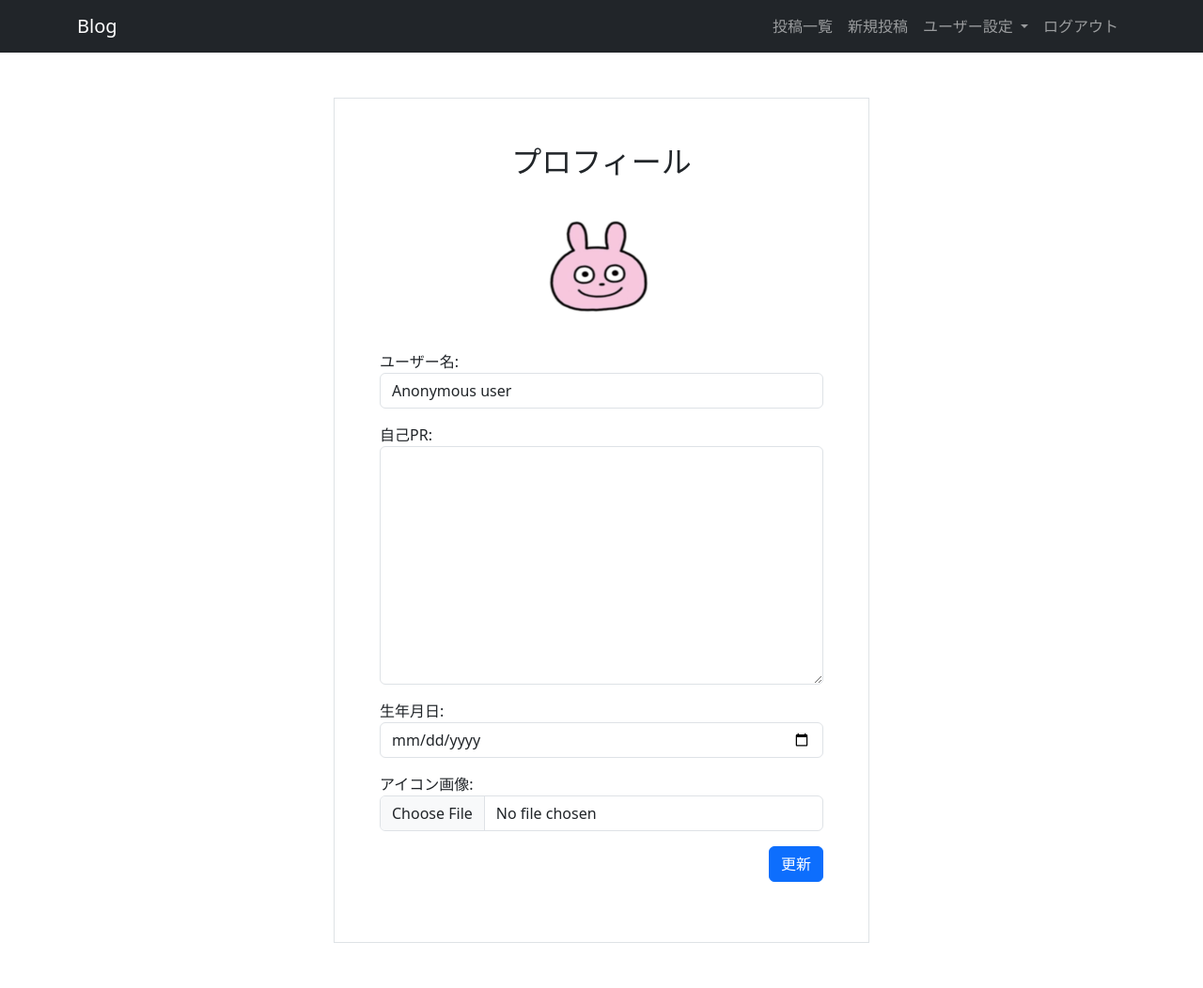
After one commit to stkch0832/blog_class, a Django app: page /accounts/profile/ in a window 1280 px wide. The commit adds this page. Shown: the whole page at 94% size. Run offline with Django 4.2, Linux system fonts and the light colour scheme; the visitor is signed in with stand-in values (Sample User, id 1); data comes from the database, SQL or seed files in the repository; some libraries are stand-ins or nearby versions.

Commit message:
Add: Profile

```diff
--- a/accounts/forms.py
+++ b/accounts/forms.py
@@ -0,0 +1,48 @@
+from django import forms
+from django.contrib.auth import get_user_model
+from .models import Profile
+from datetime import date
+
+User = get_user_model()
+
+
+class ProfileForm(forms.ModelForm):
+    introduction = forms.CharField(
+        label='自己PR',
+        required=False,
+        widget=forms.Textarea()
+    )
+
+    birth = forms.DateField(
+        label='生年月日',
+        required=False,
+        widget=forms.NumberInput(attrs={
+            'type': 'date',
+        })
+    )
+
+
+    def __init__(self, *args, **kwargs):
+        for field in self.base_fields.values():
+            field.widget.attrs["class"] = "form-control"
+        super().__init__(*args, **kwargs)
+
+    def clean_birth(self):
+        birth = self.cleaned_data["birth"]
+        today = date.today()
+        if birth is not None and birth >= today:
+            raise forms.ValidationError('正しい日付を入力してください')
+
+        return birth
+
+    def clean_image(self):
+        image = self.cleaned_data["image"]
+        if image == False:
+            image = ""
+
+        return image
+
+
+    class Meta:
+        model = Profile
+        exclude = ('user',)
--- a/accounts/models.py
+++ b/accounts/models.py
@@ -2,8 +2,15 @@ from django.db import models
 from django.contrib.auth.models import (
     BaseUserManager, AbstractBaseUser, PermissionsMixin
 )
+from datetime import date
+import os
+from django.dispatch import receiver
+from django.db.models.signals import post_save
 
 
+"""
+User
+"""
 class UserManager(BaseUserManager):
     def create_user(self, email, password=None):
         if not email:
@@ -36,7 +43,7 @@ class User(AbstractBaseUser, PermissionsMixin):
         unique=True,
     )
     registered_at = models.DateTimeField(
-        verbose_name='登録日時' ,
+        verbose_name='登録日時',
         auto_now_add=True,)
     is_active = models.BooleanField(default=True)
     is_staff = models.BooleanField(default=False)
@@ -51,3 +58,65 @@ class User(AbstractBaseUser, PermissionsMixin):
 
     def __str__(self):
         return self.email
+
+
+"""
+Profile
+"""
+def upload_image_to(instance, filename):
+    image_id = str(instance.user.id)
+    return os.path.join('account', 'user_image', image_id, filename)
+
+
+class Profile(models.Model):
+    user = models.OneToOneField(
+        User, primary_key=True, on_delete=models.CASCADE)
+
+    username = models.CharField(
+        verbose_name='ユーザー名',
+        max_length=50,
+        default='Anonymous user',
+        blank=True,
+    )
+
+    introduction = models.CharField(
+        verbose_name='自己PR',
+        max_length=255,
+        default='',
+        null=True,
+        blank=True
+    )
+
+    birth = models.DateField(
+        verbose_name='生年月日',
+        null=True,
+        blank=True
+    )
+
+    @property
+    def age(self):
+        if self.birth:
+            today = date.today()
+            return today.year - self.birth.year - ((today.month, today.day) < (self.birth.month, self.birth.day))
+        else:
+            return
+
+    image = models.ImageField(
+        verbose_name='アイコン画像',
+        upload_to=upload_image_to,
+        default='',
+        null=True,
+        blank=True
+    )
+
+    created_at = models.DateTimeField(auto_now_add=True)
+    updated_at = models.DateTimeField(auto_now=True)
+
+    def __str__(self):
+        return self.username
+
+
+@receiver(post_save, sender=User)
+def create_profile(sender, **kwargs):
+    if kwargs['created']:
+        Profile.objects.create(user=kwargs['instance'])
--- a/accounts/urls.py
+++ b/accounts/urls.py
@@ -1,8 +1,12 @@
 from django.urls import path
 from django.views.generic import TemplateView
+from . import views
 
-name_app = 'accounts'
+app_name = 'accounts'
 
 urlpatterns = [
     path('', TemplateView.as_view(template_name='account/index.html')),
+
+    path('profile/', views.ProfileEdit.as_view(), name='profile_form' ),
+
 ]
--- a/accounts/views.py
+++ b/accounts/views.py
@@ -1 +1,53 @@
 from django.shortcuts import render, redirect
+from .models import User, Profile
+from .forms import ProfileForm
+from django.views import View
+from django.contrib.auth.mixins import LoginRequiredMixin
+from django.core.exceptions import ValidationError
+from django.contrib import messages
+
+
+class ProfileEdit(LoginRequiredMixin, View):
+
+    def get(self, request, *args, **kwargs):
+        profile_data = Profile.objects.get(user_id=request.user.id)
+        form = ProfileForm(
+            request.POST or None,
+            request.FILES or None,
+            initial = {
+                'username': profile_data.username,
+                'introduction': profile_data.introduction,
+                'birth': profile_data.birth,
+                # 'image': profile_data.image,
+            }
+        )
+        return render(request, 'account/profile_form.html', context= {
+            'profile_data': profile_data,
+            'form': form,
+        })
+
+    def post(self, request, *args, **kwargs):
+        form = ProfileForm(request.POST or None, request.FILES or None)
+
+        if form.is_valid():
+            print(form)
+            try:
+                profile_data = Profile.objects.get(user_id=request.user.id)
+                profile_data.username = form.cleaned_data['username']
+                profile_data.introduction = form.cleaned_data['introduction']
+                profile_data.birth = form.cleaned_data['birth']
+                # profile_data.image = form.cleaned_data['image']
+
+                if 'image' in form.cleaned_data:
+                    profile_data.image = form.cleaned_data['image']
+
+                profile_data.save()
+                messages.success(request, 'プロフィールを更新しました。')
+                return redirect('accounts:profile_form')
+
+            except ValidationError as e:
+                form.add_error('birth', e)
+
+        return render(request, 'account/profile_form.html', context= {
+            'form': form,
+        })
--- a/config/urls.py
+++ b/config/urls.py
@@ -1,5 +1,9 @@
+from django.conf import settings
+from django.conf.urls.static import static
+
 from django.contrib import admin
 from django.urls import path, include
+
 
 urlpatterns = [
     path('admin/', admin.site.urls),
@@ -8,3 +12,6 @@ urlpatterns = [
 
     path('__debug__', include('debug_toolbar.urls')),
 ]
+
+if settings.DEBUG:
+	urlpatterns += static(settings.MEDIA_URL, document_root=settings.MEDIA_ROOT)
--- /dev/null
+++ b/templates/account/profile_form.html
@@ -0,0 +1,53 @@
+{% extends 'base.html' %}
+
+{% load static %}
+
+{% block title %}
+プロフィール
+{% endblock %}
+
+{% block content %}
+<div class="row">
+    <div class="col-6 offset-3 p-5 border">
+        <h2 class="text-center mb-3">
+            プロフィール
+        </h2>
+        <div class="text-center mb-3">
+            {% if profile_data.image %}
+            <img src="{{ profile_data.image.url }}" alt="ユーザーイメージ画像" style="width: 100px; height: 100px;">
+            {% else %}
+            <img src="{% static 'account/user_image/default_image.jpg'%}" alt="デフォルトイメージ画像" style="width: 150px; height: 150px;">
+            {% endif %}
+        </div>
+
+        <form action="" method="post" enctype="multipart/form-data">
+            {% csrf_token %}
+            <div class="mb-3">
+                <label for="id_username">{{ form.username.label }}:</label>
+                {{ form.username }}
+            </div>
+            <div class="mb-3">
+                <label for="id_introduction">{{ form.introduction.label }}:</label>
+                {{ form.introduction }}
+            </div>
+            <div class="mb-3">
+                <label for="id_birth">{{ form.birth.label }}:</label>
+                {{ form.birth }}
+            </div>
+            <div class="mb-3">
+                <label for="id_image">{{ form.image.label }}:</label>
+                {{ form.image }}
+                {% if profile_data.image %}
+                <label for="image_clear_id">現在: </label>
+                <a href="{{ profile_data.image.url }}">{{ profile_data.image }}</a>
+                <input type="checkbox" name="image-clear" id="image-clear_id">
+                <span>クリア</span>
+                {% endif %}
+            </div>
+            <div class="text-end mb-3">
+                <button type="submit" class="btn btn-primary">更新</button>
+            </div>
+        </form>
+    </div>
+</div>
+{% endblock %}
--- a/templates/snippets/navbar.html
+++ b/templates/snippets/navbar.html
@@ -16,7 +16,7 @@
                     ユーザー設定
                 </a>
                 <ul class="dropdown-menu" aria-labelledby="navbarDropdownMenuLink">
-                    <li><a class="dropdown-item" href="">プロフィール設定</a></li>
+                    <li><a class="dropdown-item" href="{% url 'accounts:profile_form' %}">プロフィール設定</a></li>
                     <li><a class="dropdown-item" href="{% url 'account_email' %}">メールアドレス設定</a></li>
                     <li><a class="dropdown-item" href="{% url 'account_change_password' %}">パスワード設定</a></li>
                     <li><a class="dropdown-item" href="">アカウント削除</a></li>
```
Also changed, not shown: accounts/admin.py (+32 -2 lines), accounts/migrations/0002_add_profile.py (added), static/account/user_image/default_image.jpg (added).
